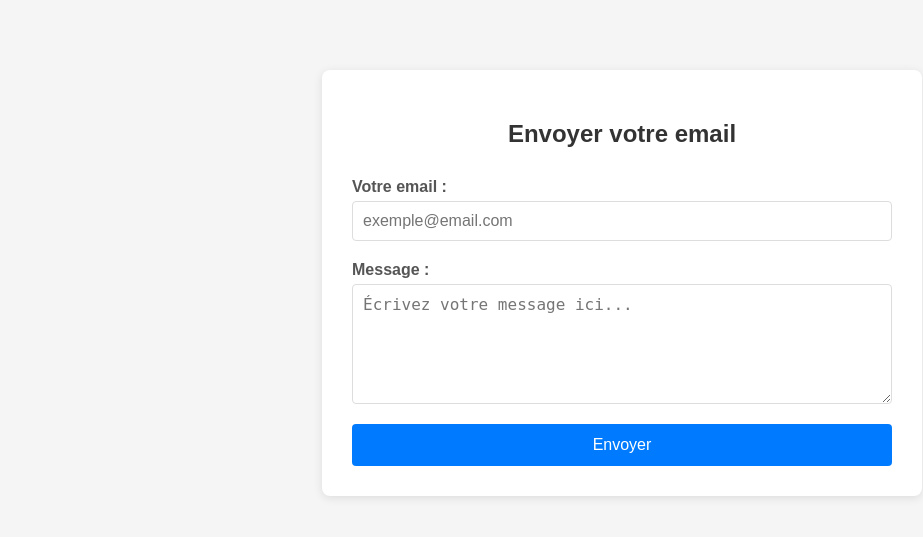
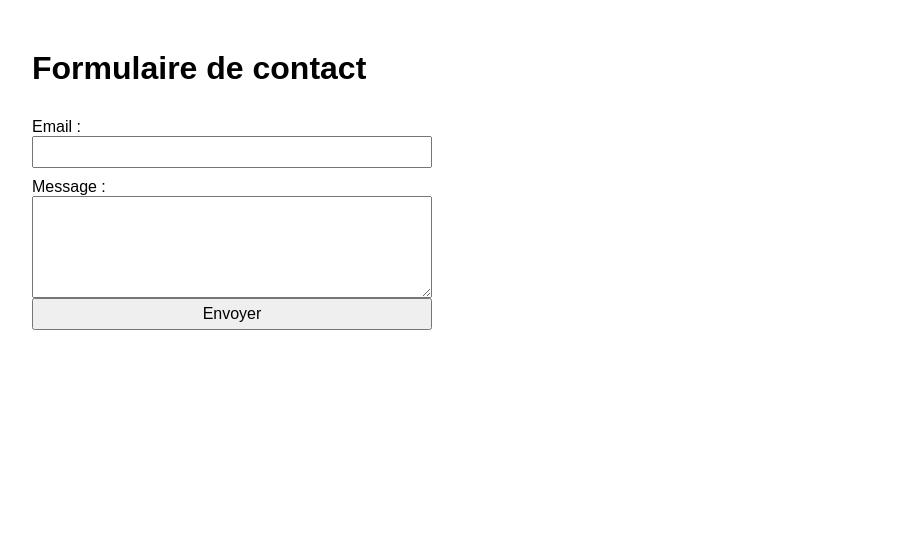
Before and after one commit to dadal560/flask-mailer, a Flask app: page / in a window 1280 px wide. Shown: the top 537 px of the page, without its empty margins (18-941 px from the left). Run offline with Flask 3, Linux system fonts and the light colour scheme; parts of the project's set-up code (start-up, migrations or seed data) failed here and were passed over.

Commit message:
amelioration de la sécurité

```diff
--- a/app.py
+++ b/app.py
@@ -1,45 +1,72 @@
-from flask import Flask, render_template , request , redirect, flash
+from flask import Flask, render_template, request, redirect, flash, url_for
 from flask_mail import Mail, Message
+from flask_wtf import FlaskForm, CSRFProtect
+from wtforms import StringField, TextAreaField, SubmitField
+from wtforms.validators import DataRequired, Email, Length
 from dotenv import load_dotenv
 import os
+import logging
 
+# Charger variables .env
 load_dotenv()
 
+# Vérification des variables obligatoires
+for var in ['FLASK_SECRET_KEY', 'MAIL_USERNAME', 'MAIL_PASSWORD']:
+    if not os.getenv(var):
+        raise EnvironmentError(f"Variable d'environnement manquante: {var}")
+
+# Config Flask
 app = Flask(__name__)
+app.config["SECRET_KEY"] = os.getenv("FLASK_SECRET_KEY")
+csrf = CSRFProtect(app)
 
-app.secret_key = os.getenv('FLASK_SECRET_KEY')
-
-# Configuration Flask-Mail
+# Config email
 app.config.update(
-    MAIL_SERVER='smtp.gmail.com',
+    MAIL_SERVER="smtp.gmail.com",
     MAIL_PORT=587,
     MAIL_USE_TLS=True,
-    MAIL_USERNAME=os.getenv('MAIL_USERNAME'),
-    MAIL_PASSWORD=os.getenv('MAIL_PASSWORD'),
-    MAIL_DEFAULT_SENDER=os.getenv('MAIL_USERNAME')
+    MAIL_USERNAME=os.getenv("MAIL_USERNAME"),
+    MAIL_PASSWORD=os.getenv("MAIL_PASSWORD"),
+    MAIL_DEFAULT_SENDER=os.getenv("MAIL_USERNAME")
 )
+mail = Mail(app)
 
-mail = Mail(app)
+# Logging basique
+logging.basicConfig(
+    level=logging.INFO,
+    format="%(asctime)s [%(levelname)s] %(message)s",
+    handlers=[
+        logging.FileHandler("app.log"),
+        logging.StreamHandler()
+    ]
+)
+logger = logging.getLogger(__name__)
+
+# Formulaire contact
+class ContactForm(FlaskForm):
+    email = StringField("Email", validators=[DataRequired(), Email()])
+    message = TextAreaField("Message", validators=[DataRequired(), Length(min=10, max=2000)])
+    submit = SubmitField("Envoyer")
 
 @app.route("/", methods=["GET", "POST"])
 def index():
-    if request.method == "POST":
-        client_email = request.form["email"]
-        client_message = request.form["message"]
+    form = ContactForm()
+    if form.validate_on_submit():
         try:
             msg = Message(
-                subject="Flask mail",
-                recipients=[os.getenv("MAIL_USERNAME")],  # Destinataire
-                body=f"Adresse de l'expéditeur : {client_email}\n\nMessage :\n{client_message}"
+                subject="[Contact Form]",
+                recipients=[os.getenv("MAIL_USERNAME")],
+                body=f"De: {form.email.data}\nIP: {request.remote_addr}\n\n{form.message.data}"
             )
             mail.send(msg)
-            flash("Votre message a été envoyé avec succès", "success")
-            return redirect("/")
+            flash("Message envoyé ✅", "success")
+            logger.info(f"Email envoyé depuis {form.email.data} (IP: {request.remote_addr})")
+            return redirect(url_for("index"))
         except Exception as e:
-            flash(f"Erreur lors de l'envoi : {str(e)}", "danger")
-            return redirect("/")
-
-    return render_template("index.html")
+            flash("Erreur d'envoi ❌", "danger")
+            logger.error(f"Erreur lors de l'envoi email: {e}")
+            return redirect(url_for("index"))
+    return render_template("index.html", form=form)
 
 if __name__ == "__main__":
-    app.run(debug=True, host="127.0.0.1", port=5000)
+    app.run(debug=True)
--- a/requirements.txt
+++ b/requirements.txt
@@ -2,7 +2,6 @@
 Flask==3.0.0
 Flask-Mail==0.9.1
 Flask-WTF==1.2.1
-Flask-Limiter==3.5.0
 
 # Sécurité et validation
 WTForms==3.1.1
--- a/templates/index.html
+++ b/templates/index.html
@@ -2,121 +2,36 @@
 <html lang="fr">
 <head>
     <meta charset="UTF-8">
-    <meta name="viewport" content="width=device-width, initial-scale=1.0">
-    <title>Formulaire d'email</title>
+    <title>Contact</title>
     <style>
-        body {
-            font-family: Arial, sans-serif;
-            max-width: 600px;
-            margin: 50px auto;
-            padding: 20px;
-            background-color: #f5f5f5;
-        }
-
-        .container {
-            background-color: white;
-            padding: 30px;
-            border-radius: 8px;
-            box-shadow: 0 2px 10px rgba(0,0,0,0.1);
-        }
-
-        h2 {
-            color: #333;
-            text-align: center;
-            margin-bottom: 30px;
-        }
-
-        form {
-            display: flex;
-            flex-direction: column;
-        }
-
-        label {
-            margin-bottom: 5px;
-            font-weight: bold;
-            color: #555;
-        }
-
-        input[type="email"], textarea {
-            padding: 10px;
-            border: 1px solid #ddd;
-            border-radius: 4px;
-            font-size: 16px;
-            margin-bottom: 20px;
-            width: 100%;
-            box-sizing: border-box;
-        }
-
-        input[type="email"]:focus, textarea:focus {
-            outline: none;
-            border-color: #007bff;
-            box-shadow: 0 0 5px rgba(0,123,255,0.3);
-        }
-
-        textarea {
-            resize: vertical;
-            min-height: 120px;
-        }
-
-        button {
-            background-color: #007bff;
-            color: white;
-            padding: 12px 30px;
-            border: none;
-            border-radius: 4px;
-            font-size: 16px;
-            cursor: pointer;
-            transition: background-color 0.3s;
-        }
-
-        button:hover {
-            background-color: #0056b3;
-        }
-
-        .alert {
-            padding: 15px;
-            margin-bottom: 20px;
-            border-radius: 4px;
-            font-weight: bold;
-        }
-
-        .alert-success {
-            background-color: #d4edda;
-            color: #155724;
-            border: 1px solid #c3e6cb;
-        }
-
-        .alert-danger {
-            background-color: #f8d7da;
-            color: #721c24;
-            border: 1px solid #f5c6cb;
-        }
+        body { font-family: Arial, sans-serif; margin: 50px; }
+        .flash { padding: 10px; margin-bottom: 10px; border-radius: 5px; }
+        .success { background-color: #d4edda; color: #155724; }
+        .danger { background-color: #f8d7da; color: #721c24; }
+        form { display: flex; flex-direction: column; max-width: 400px; }
+        label { margin-top: 10px; }
+        input, textarea { padding: 5px; font-size: 1em; }
+        button { margin-top: 15px; padding: 10px; font-size: 1em; }
     </style>
 </head>
 <body>
-    <div class="container">
-        <h2>Envoyer votre email</h2>
+    <h1>Formulaire de contact</h1>
 
-        <!-- Affichage des messages flash -->
     {% with messages = get_flashed_messages(with_categories=true) %}
       {% if messages %}
         {% for category, message in messages %}
-                    <div class="alert alert-{{ category }}">
-                        {{ message }}
-                    </div>
+          <div class="flash {{ category }}">{{ message }}</div>
         {% endfor %}
       {% endif %}
     {% endwith %}
 
     <form method="POST">
-            <label for="email">Votre email :</label>
-            <input type="email" id="email" name="email" placeholder="exemple@email.com" required>
-
+        {{ form.hidden_tag() }}
+        <label for="email">Email :</label>
+        {{ form.email(size=40) }}
         <label for="message">Message :</label>
-            <textarea id="message" name="message" placeholder="Écrivez votre message ici..." required></textarea>
-
-            <button type="submit">Envoyer</button>
+        {{ form.message(rows=6, cols=40) }}
+        {{ form.submit() }}
     </form>
-    </div>
 </body>
 </html>
```
Also changed, not shown: 1 other file. Lines whose indentation alone changed are shown as unchanged.
